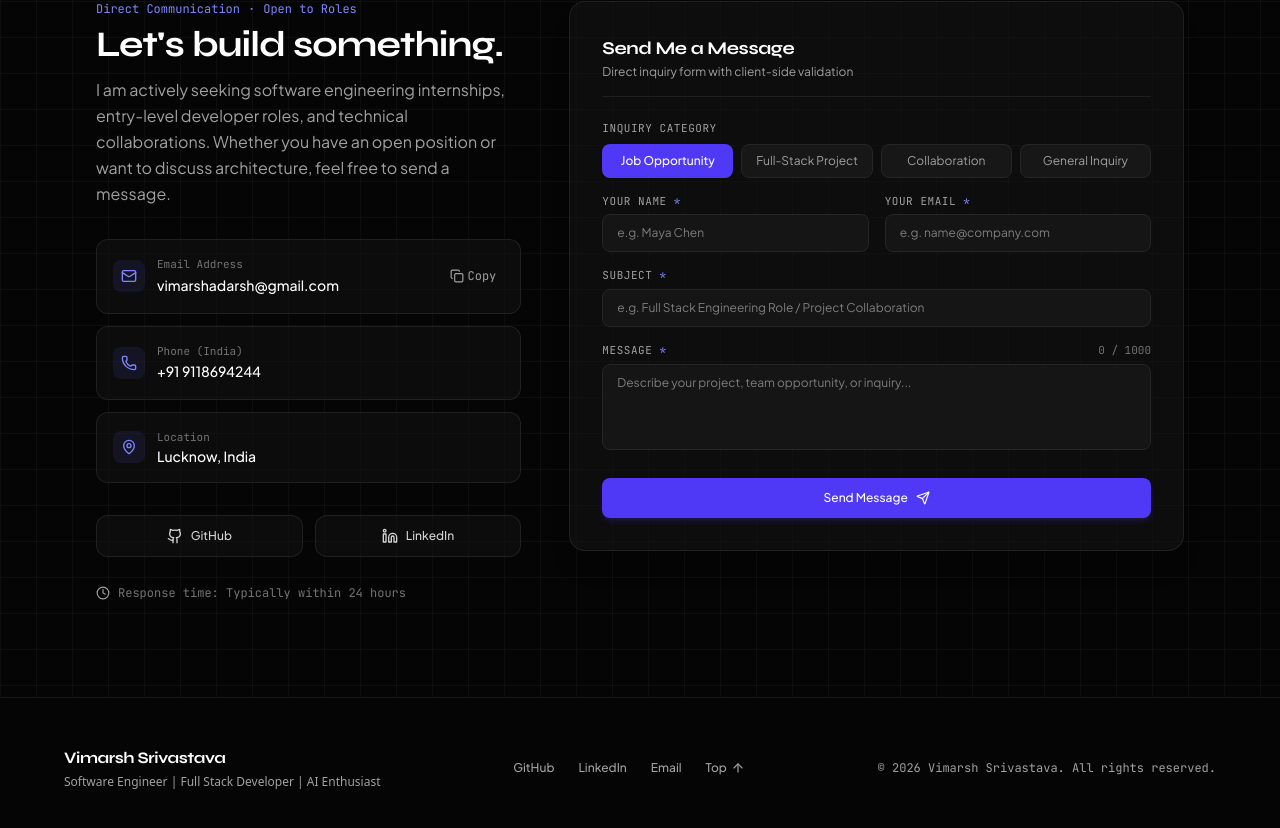
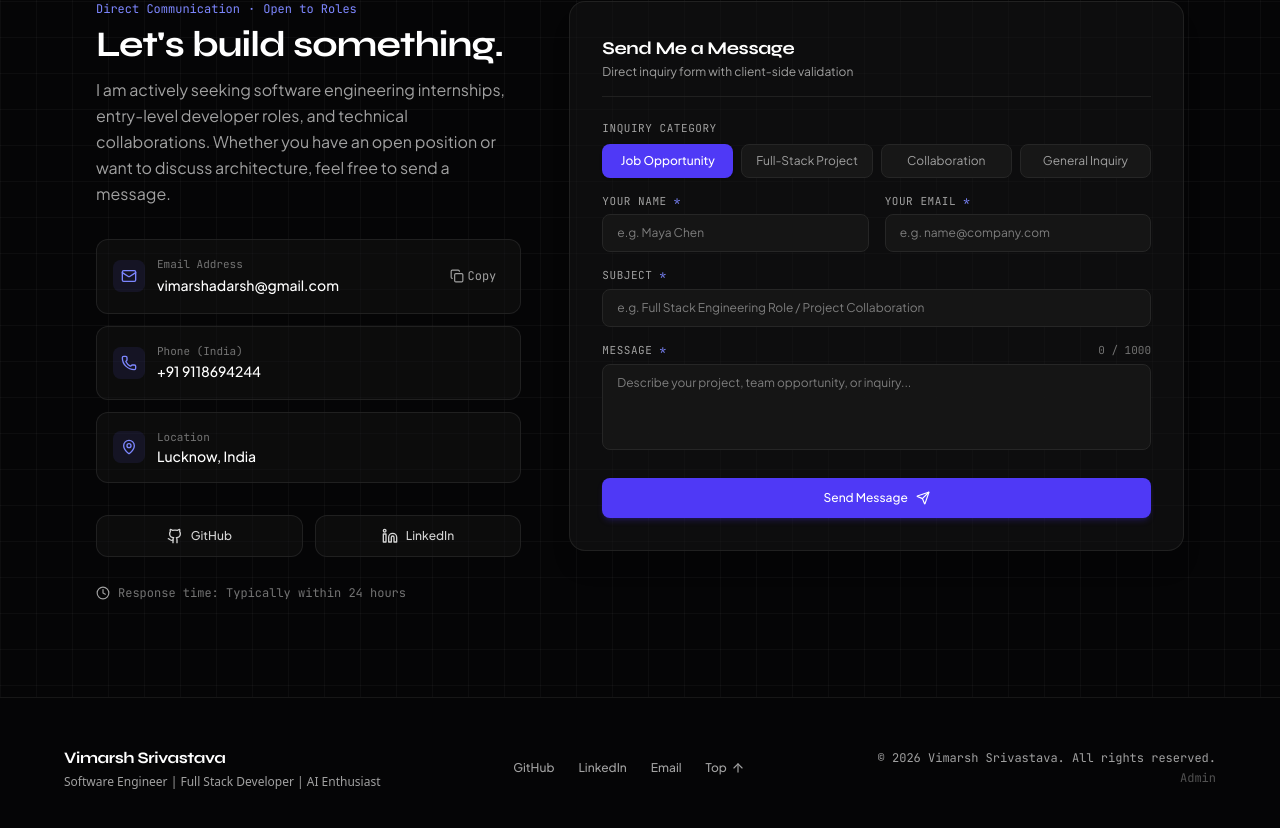
Before and after one commit to VimarshS/Portfolio-website, a React (Vite) app: page / in a window 1280 px wide. Shown: the part 6299-7127 px from the top of the page. Built offline with nearby package versions, Linux system fonts and the light colour scheme; no server answers.

Commit message:
feat: add admin link in footer and keyboard shortcut

```diff
--- a/src/App.tsx
+++ b/src/App.tsx
@@ -1,4 +1,4 @@
-import React, { useState } from 'react';
+import React, { useEffect, useState } from 'react';
 import { Navbar } from './components/Navbar';
 import { Hero } from './components/Hero';
 import { About } from './components/About';
@@ -13,6 +13,21 @@ import { CustomCursor } from './components/CustomCursor';
 
 export default function App() {
   const [isResumeModalOpen, setIsResumeModalOpen] = useState(false);
+    // Shortcut to the admin page: Alt + Shift + A
+  useEffect(() => {
+    const onKeyDown = (e: KeyboardEvent) => {
+      if (e.altKey && e.shiftKey && e.code === 'KeyA') {
+        const target = e.target as HTMLElement | null;
+        // Do nothing while the visitor is typing in a form field
+        if (target?.closest('input, textarea, select, [contenteditable="true"]')) return;
+        e.preventDefault();
+        window.location.href = '/admin';
+      }
+    };
+
+    window.addEventListener('keydown', onKeyDown);
+    return () => window.removeEventListener('keydown', onKeyDown);
+  }, []);
 
   return (
     <div className="min-h-screen bg-[#050506] text-neutral-200 selection:bg-indigo-500/20 selection:text-indigo-200 relative tech-grid-pattern">
--- a/src/components/Footer.tsx
+++ b/src/components/Footer.tsx
@@ -55,8 +55,14 @@ export const Footer: React.FC = () => {
         </div>
 
         {/* Right: Copyright */}
-        <div className="text-xs font-mono text-neutral-400 text-center md:text-right">
-          © 2026 Vimarsh Srivastava. All rights reserved.
+        <div className="text-xs font-mono text-neutral-400 text-center md:text-right space-y-1">
+          <div>© 2026 Vimarsh Srivastava. All rights reserved.</div>
+          <a
+            href="/admin"
+            className="inline-block text-neutral-600 hover:text-neutral-300 transition-colors"
+          >
+            Admin
+          </a>
         </div>
       </div>
     </footer>
```
